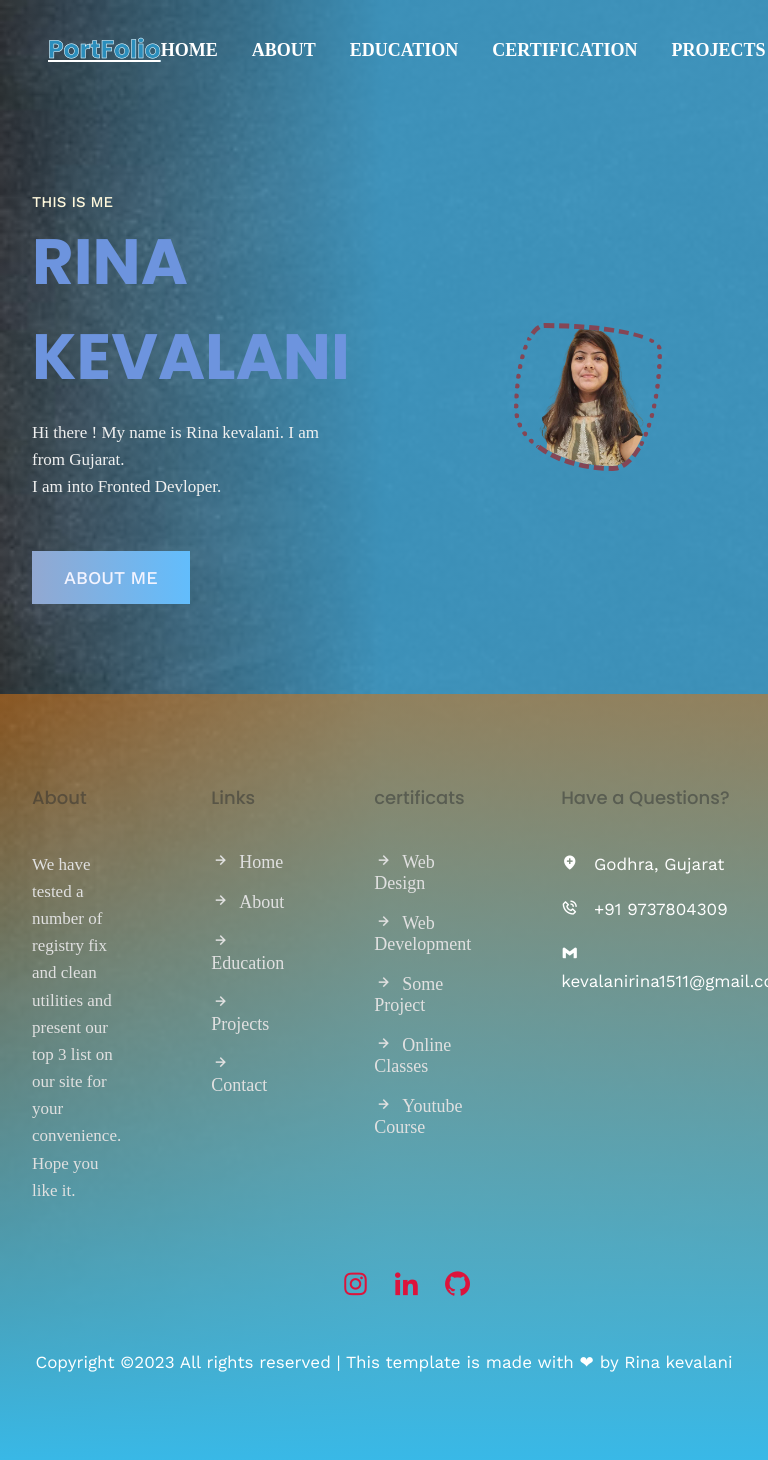
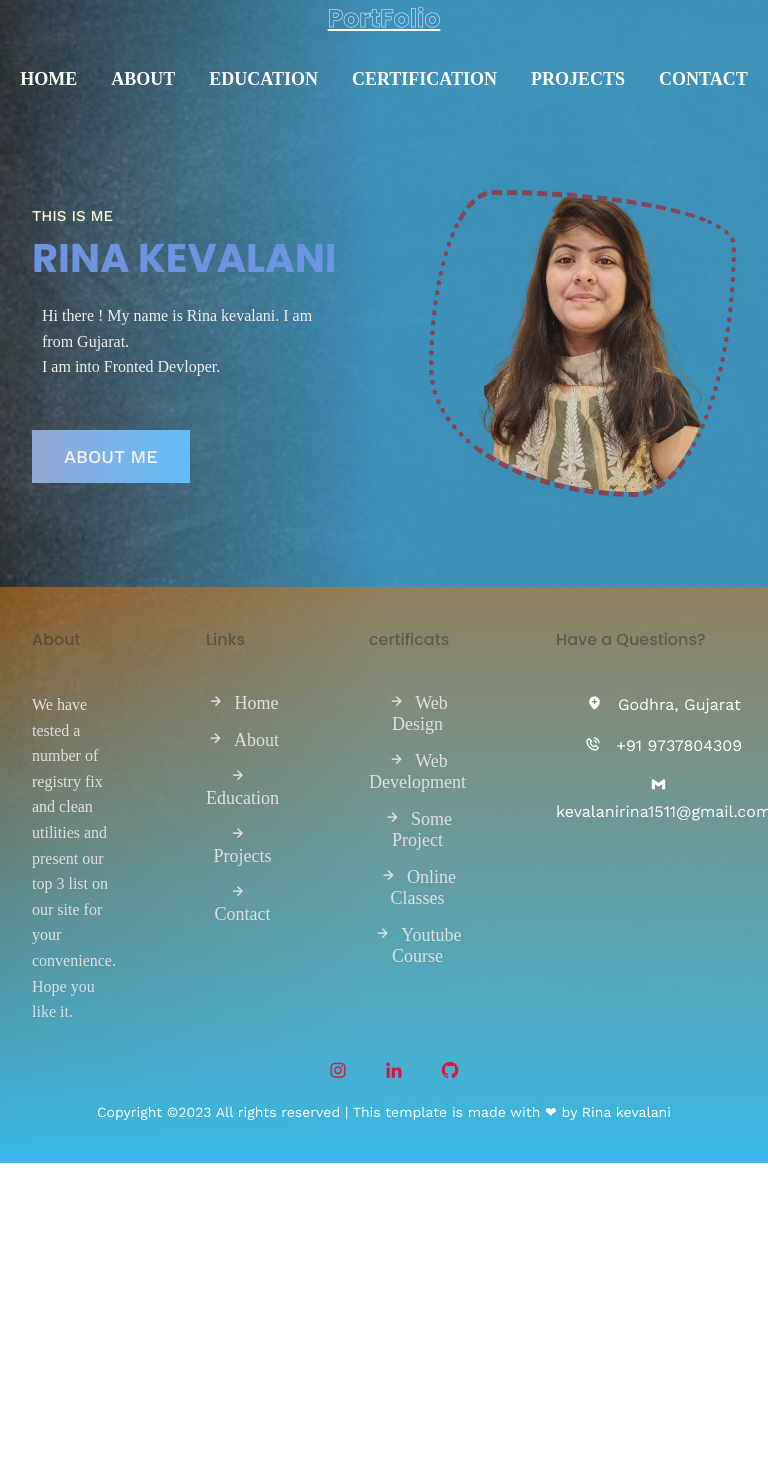
Before and after one commit to Rina15Kevalani/Rk_PortFolio, an Angular app: page /home in a window 768 px wide. Shown: the top 1460 px of the page. After the commit the page ends 1163 px from the top, so only its background shows below. Built offline with nearby package versions, Linux system fonts and the light colour scheme.

Commit message:
style update

```diff
--- a/src/styles.css
+++ b/src/styles.css
@@ -737,7 +737,7 @@ h2{
   color: var(--white);
 }
 
-@media (max-width: 95em) {
+@media screen and (max-width: 768px) {
   .container {
     max-width: 130rem;
     padding: 0 3.2rem;
@@ -747,5 +747,250 @@ h2{
     gap: 3.4rem;
   }
 
+}
+@media (min-width: 768px) and (max-width: 1024px) {
+  h1 {
+    font-size: 5rem;
+  }
+
+  h3 {
+    font-size: 1.6rem;
+  }
+
+  p {
+    font-size: 1.6rem;
+  }
+}
+
+@media (max-width: 768px) {
+  .header {
+    padding: 0 2rem;
+    flex-direction: column;
+    align-items: center;
+  }
+
+  .navbar-lists {
+    margin-top: 1rem;
+  }
+
+  .navbar-link {
+    display: block;
+    text-align: center;
+    width: 100%;
+    padding: 1rem 0;
+    font-size: 1.8rem;
+    color: white;
+    text-transform: uppercase;
+    transition: color 0.3s linear;
+    font-weight: bold;
+    font-family: sans-serif;
+  }
+
+  .navbar-link:hover,
+  .navbar-link:active {
+    color: darkturquoise;
+  }
+}
+
+/* Media Query for Small Screens (up to 768px) */
+@media (max-width: 768px) {
+  .section-hero {
+    padding: 6rem 0; /* Adjust padding for smaller screens */
+    text-align: center;
+  }
+
+  .user-heading {
+    font-size: 4rem; /* Adjust font size for the heading */
+  }
+
+  .user-para {
+    max-width: 100%; /* Make the paragraph full width */
+    padding: 0 1rem; /* Add padding to the paragraph */
+  }
+
+  .section-user-image {
+    max-width: 100%; /* Make the image container full width */
+  }
+
+  .section-user-image img {
+    max-width: 100%;
+    height: auto; /* Maintain aspect ratio */
+  }
+}
+
+
+@media (max-width: 768px) {
+  .about-section {
+    display: flex;
+    flex-direction: column;
+    align-items: center;
+  }
+
+  .about-image {
+    order: 2;
+    text-align: center;
+    margin-bottom: 2rem;
+  }
+
+  .about-image img {
+    max-width: 100%;
+    border-radius: 50%;
 
 }
+
+  .about-data {
+    text-align:left;
+  }
+
+  .about-heading {
+    font-size: 2.5rem;
+    margin-bottom: 1rem;
+  }
+
+  .about-para {
+    font-size: 1.4rem;
+    margin-bottom: 2rem;
+  }
+}
+
+
+@media (max-width: 768px) {
+  .education {
+    flex-direction: column;
+    align-items: center;
+    gap: 3rem;
+    margin-top: 4rem;
+  }
+
+  .col {
+    margin-left: 0;
+  }
+
+  .col::before,
+  .col::after {
+    display: none;
+  }
+
+  .col h2 {
+    font-size: 2.5rem;
+    margin-bottom: 1.5rem;
+  }
+
+  .col .image {
+    margin-bottom: 1.5rem;
+  }
+
+  .col img {
+    max-width: 100%;
+  }
+
+  .col .about-content {
+    text-align: center;
+  }
+
+  .col h3 {
+    font-size: 1.8rem;
+    margin-bottom: 1rem;
+  }
+
+  .col p {
+    font-size: 1.4rem;
+    margin-bottom: 2rem;
+  }
+}
+
+
+@media (max-width: 768px) {
+  .section-certificat .grid {
+    display: block;
+    margin-top: 4rem;
+  }
+
+  .certificat-box {
+    margin-bottom: 3rem;
+  }
+
+  .certificat-img {
+    background-color: var(--icons-bg);
+    padding: 1.2rem 1.6rem;
+  }
+
+  .certificat-icon::after {
+    border-width: 0.6rem;
+  }
+
+  .certificat-box h3 {
+    font-size: 1.6rem;
+    margin-bottom: 1rem;
+  }
+
+  .certificat-box p {
+    font-size: 1.4rem;
+    margin-bottom: 1rem;
+  }
+}
+
+
+@media (max-width: 768px) {
+  .section-footer {
+    padding: 4rem 0;
+  }
+  .footer-content {
+    display: flex;
+    flex-direction: column;
+    align-items: center;
+    gap: 2rem;
+  }
+
+  .f-links ul,
+  .f-services ul,
+  .f-address address {
+    display: flex;
+    flex-direction: column;
+    gap: 1.5rem;
+    text-align: center;
+  }
+
+  .f-social-icons {
+    margin: 2rem 0;
+  }
+
+  .f-social-icons .icons {
+    font-size: 2rem;
+    margin: 0 1rem;
+  }
+
+  .f-credits p {
+    font-size: 1.4rem;
+    text-align: center;
+  }
+}
+
+@media (max-width: 768px) {
+  .section-contact-main {
+    margin-top: 4rem;
+  }
+
+  .section-contact-main .grid {
+    display: flex;
+    flex-direction: column;
+    gap: 2rem;
+  }
+
+  .section-contact-main form {
+    gap: 2rem;
+  }
+
+  .section-contact-main input,
+  .section-contact-main textarea {
+    padding: 1rem 1.5rem;
+  }
+
+  .section-contact-main input[type="submit"] {
+    max-width: 100%;
+  }
+
+  .site-contact-details {
+    text-align: center;
+  }
+}
```
Also changed, not shown: 4 other files (tests, documents, lock files or other folders).
